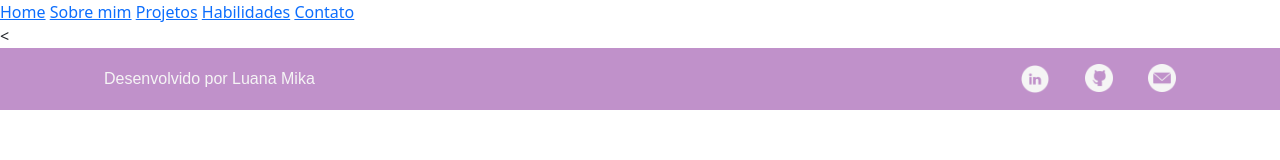
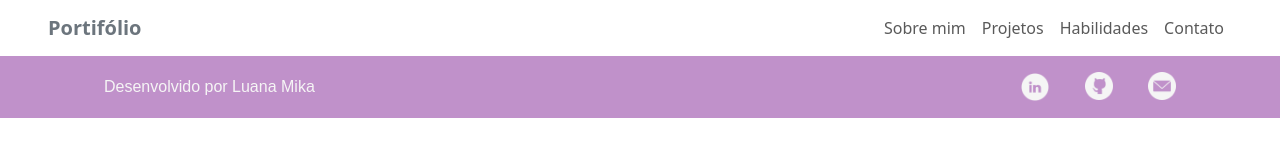
Before and after one commit to luana-mika/portifolio.atv01, a plain HTML site: page contato.html in a window 1280 px wide. Drawn offline with nearby package versions, Linux system fonts and the light colour scheme.

Commit message:
ultimate change

```diff
--- a/contato.html
+++ b/contato.html
@@ -12,22 +12,42 @@
     <link href="https://cdn.jsdelivr.net/npm/bootstrap@5.3.3/dist/css/bootstrap.min.css" rel="stylesheet" integrity="sha384-QWTKZyjpPEjISv5WaRU9OFeRpok6YctnYmDr5pNlyT2bRjXh0JMhjY6hW+ALEwIH" crossorigin="anonymous">
 </head>
 
-<body>
-    <header class="cabecalho">
-        <nav class="cabecalho__menu">
-            <a class="cabelcalho__menu__link home" href="index.html">Home</a>
-            <a class="cabelcalho__menu__link" href="sobremim.html">Sobre mim</a>
-            <a class="cabelcalho__menu__link" href="projetos.html">Projetos</a>
-            <a class="cabelcalho__menu__link" href="habilidades.html">Habilidades</a>
-            <a class="cabelcalho__menu__link" href="contato.html">Contato</a>
-        </nav>
-    </header>
+<body class="body">
+    <!-- navbar -->
+    <nav class="navbar navbar-expand-md navbar-light bg-body">
+        <div class="container-fluid px-5">
+            <a href="index.html" class="navbar-brand">
+                <span class="fw-bold text-secondary">Portifólio</span>
+            </a>
+        <!-- toggle button for mobile nav -->
+        <button class="navbar-toggler" type="button" data-bs-toggle="collapse" data-bs-target="#main-nav" aria-controls="main-nav"
+        aria-expanded="false" aria-label="Toggle navigation">
+            <span class="navbar-toggler-icon"></span>
+        </button>
+        <!-- navbar links -->
+        <div class="collapse navbar-collapse justify-content-end align-center" id="main-nav">
+            <ul class="navbar-nav">
+                <li class="nav-item">
+                    <a class="nav-link" href="sobremim.html">Sobre mim</a>
+                </li>
+                <li class="nav-item">
+                    <a class="nav-link" href="projetos.html">Projetos</a>
+                </li>
+                <li class="nav-item">
+                    <a class="nav-link" href="habilidades.html">Habilidades</a>
+                </li>
+                <li class="nav-item">
+                    <a class="nav-link" href="contato.html">Contato</a>
+                </li>
+            </ul>
+        </div>
+    </nav>
 
     <main>
 
     </main>
 
-    <<footer class="rodape">
+    <footer class="rodape">
         <p class="rodape__contato__subtitulo">Desenvolvido por Luana Mika</p>
         <div class="rodape__container__direito">
             <ul class="redes__links">
@@ -49,5 +69,7 @@
             </ul>
         </div>
     </footer>
+
+    <script src="https://cdn.jsdelivr.net/npm/bootstrap@5.3.3/dist/js/bootstrap.bundle.min.js" integrity="sha384-YvpcrYf0tY3lHB60NNkmXc5s9fDVZLESaAA55NDzOxhy9GkcIdslK1eN7N6jIeHz" crossorigin="anonymous"></script>
 </body>
 </html>
```
Also changed, not shown: habilidades.html (+33 -11 lines), index.html (+3 -1 lines), projetos.html (+33 -11 lines), sobremim.html (+33 -11 lines).
